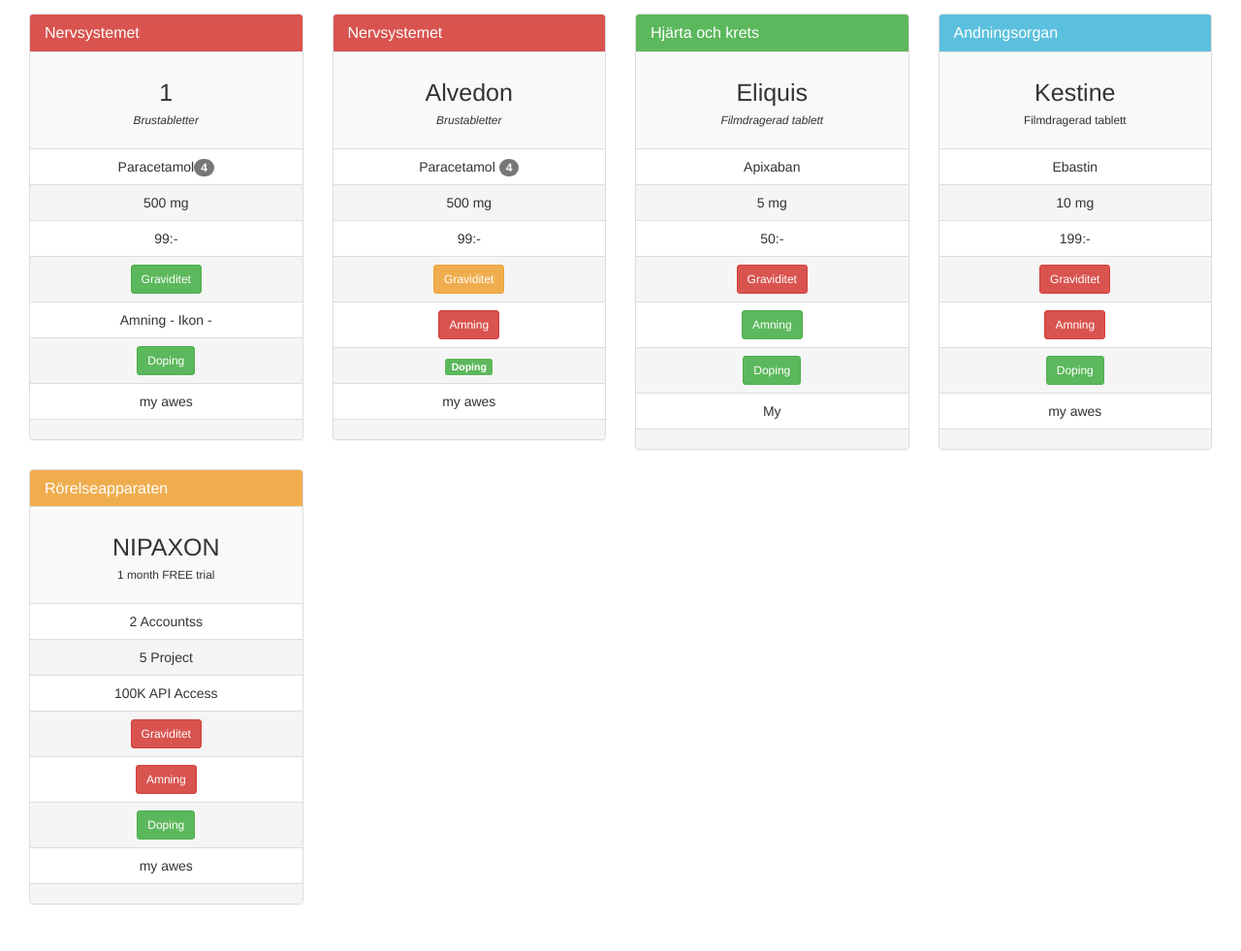
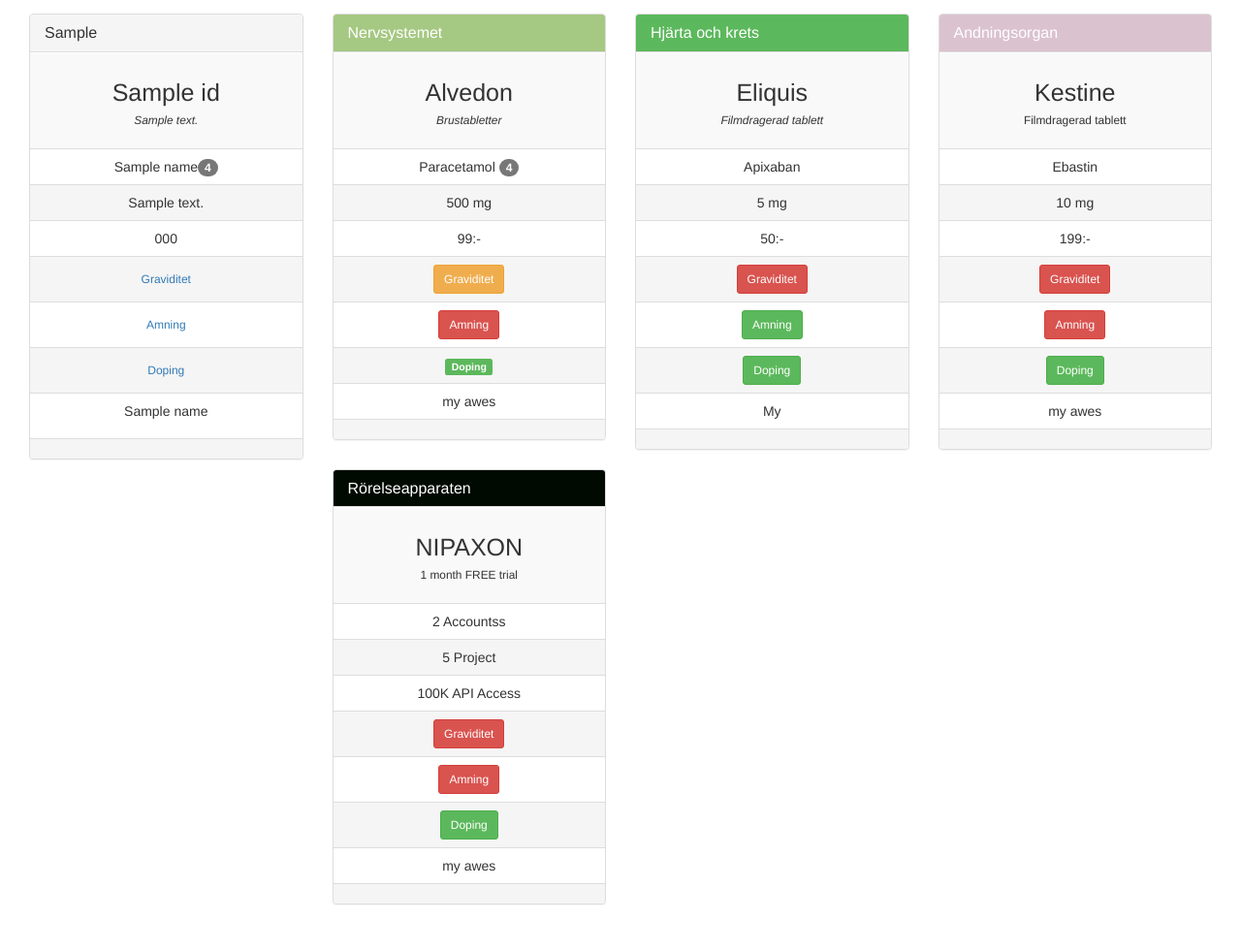
Before and after one commit to AlexTelon/MedsOnTheTable, a Flask app: template templates/card_view.html in a window 1280 px wide. Shown: the whole page at 97% size. Run offline with Flask 2, Linux system fonts and the light colour scheme; the template is opened without the code that fills it: most values are stand-ins (such as "Sample title", 1, 10 or a date in 2020).

Commit message:
get more objects from sil. The horizontal screen now gets information from SIL.

```diff
--- a/MedsOnTheTable.py
+++ b/MedsOnTheTable.py
@@ -1,6 +1,7 @@
+# -*- coding: utf-8 -*-
 import sys
-from mercurial.templatefilters import json
-from flask import Flask, render_template, jsonify, url_for
+
+from flask import Flask, render_template, jsonify
 import suds
 
 
@@ -19,8 +20,10 @@ def index():
 @app.route('/search')
 def search():
     url = "http://sil40.test.silinfo.se/silapi40/SilDB?wsdl"
-    sil = suds.client.Client (url)
-    subs = sil.service.getDistributedDrugsByDrugId ("20090916000021", False, -1)
+    sil = suds.client.Client(url)
+    subs = sil.service.getDistributedDrugsByDrugId("20090916000021", False, -1)
+    # print subs[0]
+
     #subs = sil.service.getSubstancesBySubstanceName ("Kodein%")
     #subs = sil.service.getDistributedDrugsByDistributedDrugTradeName ("Citodon", False, -1)
     #subs = sil.service.getDrugsByAtcCode ("N02AA59", False, -1)
@@ -43,7 +46,7 @@ def info(id):
 
 # How we get stuff from a ddrug ddrug[0]['nplId'].
 
-#  subs = sil.service.getDrugArticlesByDrugId ("20090916000021", False, -1) Gives information about different packages
+# subs = sil.service.getDrugArticlesByDrugId ("20090916000021", False, -1) Gives information about different packages
 # and their prices and so on
 
 
@@ -62,14 +65,15 @@ def brandInfo(brand):
 def navbarInfo():
     dict = {};
     url = "http://sil40.test.silinfo.se/silapi40/SilDB?wsdl"
-    sil = suds.client.Client (url)
+    sil = suds.client.Client(url)
     for med in medArray:
-        subs = sil.service.getDistributedDrugsByDrugId (med, False, -1)
+        subs = sil.service.getDistributedDrugsByDrugId(med, False, -1)
         name = subs[0]['tradeName']
         dict[name] = med
 
     print dict
     return jsonify(dict)
+
 
 @app.route('/navbar/nrOfIds')
 def nrOfIds():
@@ -86,7 +90,81 @@ def clearAllIds():
 
 @app.route('/card')
 def card_view():
-    return render_template('card_view.html', ids=medArray)
+    # set up the connection
+    url = "http://sil40.test.silinfo.se/silapi40/SilDB?wsdl"
+    sil = suds.client.Client(url)
+
+    #drug_list is a dictionary key=drugId aka nlpdID --> value= information about a object
+    # [0] - DistributedDrugs Object
+    # [1] - atcsCode Object
+    drug_list = {}
+
+    # add some test object to the list
+    medArray.append('20090916000021')
+    medArray.append('19590602000075')
+    medArray.append('19670825000035')
+    medArray.append('19581231000017')
+    medArray.append('19970619000075')
+
+    atc_dict = {'A': 'Matsmältningsorgan och ämnesomsättning',
+                'B': 'Blod och blodbildande organ',
+                'C': 'Hjärta och kretslopp',
+                'D': 'Hudpreparat',
+                'G': 'Urin- och könsorgan samt könshormoner',
+                'H': 'Systemiska hormonpreparat, exkl. könshormoner och insuliner',
+                'J': 'Antiinfektiva medel för systemiskt bruk',
+                'L': 'Tumörer och rubbningar i immunsystemet',
+                'M': 'Rörelseapparaten',
+                'N': 'Nervsystemet',
+                'P': 'Antiparasitära, insektsdödande och repellerande medel',
+                'R': 'Andningsorgan',
+                'S': 'Ögon och öron',
+                'V': 'Övrigt'}
+
+    buttons = {"H": "btn-danger",
+               "M": "btn-warning",
+               "L": "btn-success"}
+
+    if not medArray:
+        print "medArray is empty"
+    else:
+        for drugId in medArray:
+            #bättre med anropet??
+            #superDrug = sil.service.GetSuperDrugsByDrugIdList (drugId, False, -1)
+
+            #parse diffrent objects from SIL
+            distDrugs = sil.service.getDistributedDrugsByDrugId(drugId, False, -1)
+            atcCode = sil.service.getAtcsByDrugId(drugId)
+            distDrugsHistNames = sil.service.getDistributedDrugHistoricalNamesByNplId(drugId)
+            drug = sil.service.getDrugByDrugId(drugId, False, -1)
+
+
+            #print distDrugsHistNames
+
+            # Add the Sil-object to the drug_list dictionary
+            drug_list[drugId] = distDrugs
+            drug_list[drugId].append(atcCode[0])
+            drug_list[drugId].append(distDrugsHistNames)
+            drug_list[drugId].append(drug)
+
+            # Debug prints
+            #print type(drug_list[drugId])
+            print drug_list[drugId][1]['atcCode'][0]  # forsta bokstaven for atc
+            #print drug_list[drugId][2] #lista over historiska namn
+            #print drug_list[drugId][3]        # skriv ut hela drug objektet
+            #print drug_list[drugId][3]['substanceGroupName'] # vilken substans
+
+            #print drug
+
+    #print drug_list
+
+    print atc_dict[drug_list[drugId][1]['atcCode'][0]]
+
+    #print drug_list[drugId]['salesstoppedFlag']
+    #print atcCode[0]
+
+    return render_template('card_view.html', ids=medArray, drug_list=drug_list, buttons=buttons, atc_dict=atc_dict)
+
 
 @app.route('/grid')
 def grid():
@@ -98,7 +176,5 @@ def drug_info():
     return render_template('drug_info.html')
 
 
-
-
 if __name__ == '__main__':
     app.run(debug=True)
--- a/templates/card_view.html
+++ b/templates/card_view.html
@@ -40,19 +40,59 @@
         .subscript {
             font-size: 25px;
         }
-        .panel-default > .panel-N {
+
+        /* Definiera upp de olika fargerna for ATC-koder */
+
+        .panel-default > .panel-A {
             background: #d9534f;
+            color: #fff; }
+        .panel-default > .panel-B {
+            background: #998C63;
             color: #fff; }
         .panel-default > .panel-C {
             background: #5cb85c;
             color: #fff; }
-        .panel-default > .panel-R {
-            background: #5bc0de;
-            color: #fff; }
-        .panel-default > .panel-M {
+        .panel-default > .panel-D {
             background: #f0ad4e;
             color: #fff;
         }
+
+        .panel-default > .panel-G {
+            background: #399000;
+            color: #fff; }
+        .panel-default > .panel-H {
+            background: #5cb85c;
+            color: #fff; }
+        .panel-default > .panel-J {
+            background: #0BC9CD;
+            color: #fff; }
+        .panel-default > .panel-L {
+            background: #520C04;
+            color: #fff;
+        }
+
+        .panel-default > .panel-M {
+            background: #000A01;
+            color: #fff; }
+        .panel-default > .panel-N {
+            background: #A5C882;
+            color: #fff; }
+        .panel-default > .panel-P {
+            background: #4E6766;
+            color: #fff; }
+        .panel-default > .panel-R {
+            background: #DBC2CF;
+            color: #fff;
+        }
+
+        .panel-default > .panel-S {
+            background: #2E4756;
+            color: #fff; }
+        .panel-default > .panel-V {
+            background: #7B1E7A;
+            color: #fff; }
+        /* ------------------------------ */
+
         .panel-title {
             text-align: left;
         }
@@ -78,56 +118,61 @@
 
 <!-- Create a loop through the list -->
 
-{% for id in ids %}
+{% for drugId in ids %}
     <script>console.log(id)</script>
     <div class="col-xs-3 col-md-3" >
     <div class="panel panel-default">
-        <div class="panel-heading panel-N">
+        <div class="panel-heading panel-{{ drug_list[drugId][1]['atcCode'][0] }}">
             <h3 class="panel-title">
-                Nervsystemet
+                <!-- Vilket organ det verkar mot -->
+                {{ atc_dict[drug_list[drugId][1]['atcCode'][0]] }}
             </h3>
         </div>
         <div class="panel-body">
             <div class="the-price">
                 <h1>
-                    <span class="subscript">{{ id }}</span>
+                    <span class="subscript">{{ drug_list[drugId][0]['tradeName'] }}</span>
                 </h1>
-                <small><em>Brustabletter</em></small>
+                <small><em>{{ drug_list[drugId][0]['drugFormTextSv'] }}</em></small>
             </div>
             <table class="table">
                 <tr>
                     <td>
-                        Paracetamol<span class="badge">4</span>
+                        {{ drug_list[drugId][3]['substanceGroupName'] }}<span class="badge">4</span>
                     </td>
                 </tr>
                 <tr class="active">
                     <td>
-                         500 mg
+                         {{ drug_list[drugId][0]['strengthText'] }}
                     </td>
                 </tr>
                 <tr>
                     <td>
-                        99:-
+                        {{ drug_list[drugId][1]['atcCode'] }}
                     </td>
                 </tr>
                 <tr class="active">
                     <td>
-                        <a href="#" class="btn btn-success btn-sm" role="button">Graviditet</a>
+                        <a href="#" class="btn btn-sm {{ buttons[drug_list[drugId][0]['silPregnancyCode']] }}" role="button">Graviditet</a>
                     </td>
                 </tr>
                 <tr>
                     <td>
-                        Amning - Ikon -
+                        <a href="#" class="btn btn-sm {{ buttons[drug_list[drugId][0]['silLactationCode']] }}" role="button">Amning</a>
                     </td>
                 </tr>
                 <tr class="active">
                     <td>
-                        <a href="#" class="btn btn-success btn-sm" role="button">Doping</a>
+                        <a href="#" class="btn btn-sm {{ buttons[drug_list[drugId][0]['silLactationCode']] }}" role="button">Doping</a>
                     </td>
                 </tr>
                 <tr>
                     <td>
-                        my awes
+                        <!-- print historiska namn -->
+                        {% for names in drug_list[drugId][2] %}
+                            <p> {{ names }} </p>
+                        {% endfor %}
+
                     </td>
                 </tr>
             </table>
--- a/templates/test.html
+++ b/templates/test.html
@@ -10,4 +10,5 @@
 
   <p>{{ info }}</p>
 
+
 {%  endblock %}
```
